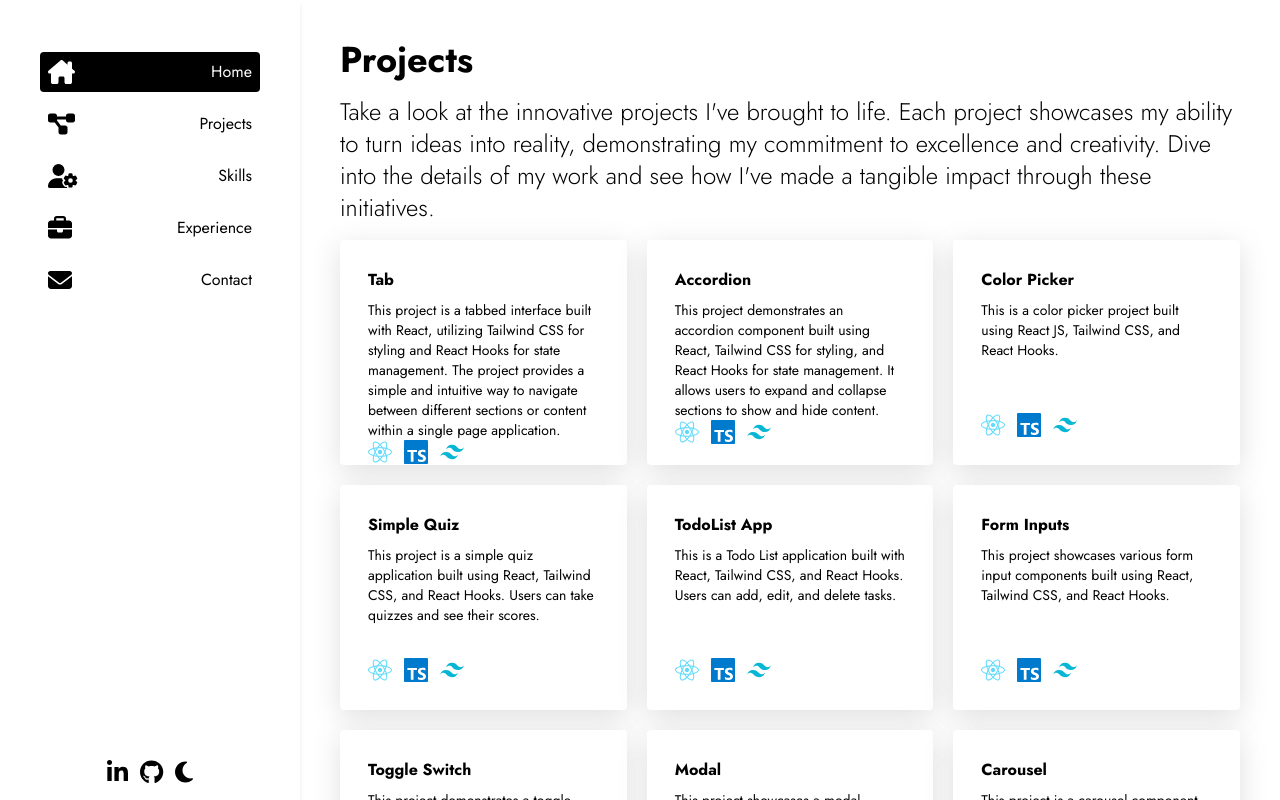
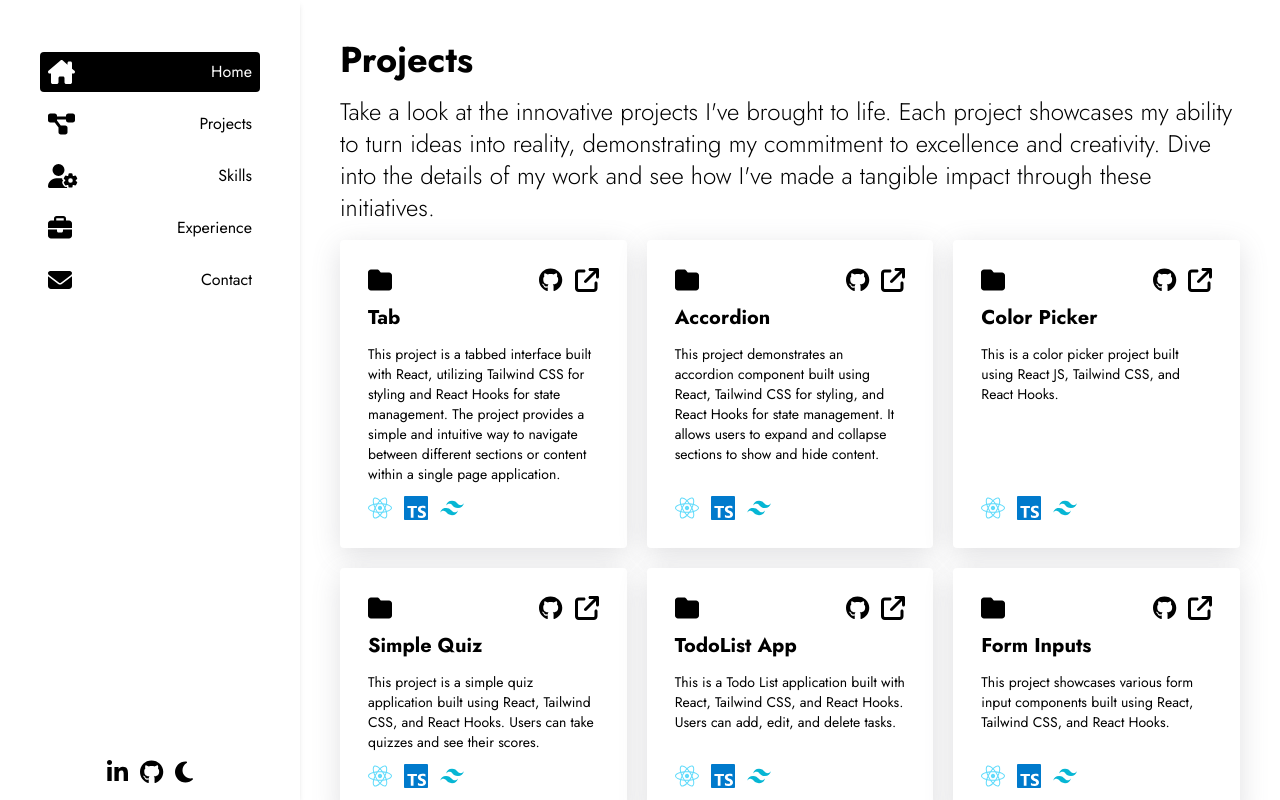
Before and after one commit to Mark-Alexis-Posadas/react-portfolio, a React (Vite) app: page /projects in a window 1280 px wide. Shown: the top 800 px of the page. Built offline with nearby package versions, Linux system fonts and the light colour scheme.

Commit message:
modify themes

```diff
--- a/src/components/ProjectsCardLayout/index.tsx
+++ b/src/components/ProjectsCardLayout/index.tsx
@@ -4,7 +4,12 @@ import { Link } from "react-router-dom";
 import { SiTypescript } from "react-icons/si";
 import { FaReact } from "react-icons/fa";
 import { RiTailwindCssFill } from "react-icons/ri";
-
+import { FontAwesomeIcon } from "@fortawesome/react-fontawesome";
+import {
+  faArrowUpRightFromSquare,
+  faFolder,
+} from "@fortawesome/free-solid-svg-icons";
+import { faGithub } from "@fortawesome/free-brands-svg-icons";
 export const projectsCardLayout: React.FC<ProjectsCardLayoutProps> = ({
   data,
   isDark,
@@ -14,15 +19,25 @@ export const projectsCardLayout: React.FC<ProjectsCardLayoutProps> = ({
       to={`/projects/${data.pageTitle.replace(/ /g, "")}`}
       className="h-full flex flex-col justify-between p-7"
     >
+      <header className="flex items-center justify-between">
+        <FontAwesomeIcon className="text-2xl" icon={faFolder} />
+        <div className="flex items-center gap-3">
+          <FontAwesomeIcon className="text-2xl" icon={faGithub} />
+          <FontAwesomeIcon
+            className="text-2xl"
+            icon={faArrowUpRightFromSquare}
+          />
+        </div>
+      </header>
       <h1
-        className={`font-bold mb-2 ${
+        className={`font-bold text-xl my-3 ${
           isDark ? "dark:text-white" : "dark:text-black"
         }`}
       >
         {data.pageTitle}
       </h1>
 
-      <p className="text-sm mb-auto">{data.description}</p>
+      <p className="text-sm mb-auto pb-3">{data.description}</p>
       <ul className="flex items-center gap-3">
         <FaReact className="text-2xl text-[#61DBFB]" />
         <SiTypescript className="text-2xl text-[#007acc]" />
--- a/src/components/Sidebar/index.tsx
+++ b/src/components/Sidebar/index.tsx
@@ -27,7 +27,7 @@ const Sidebar: React.FC<SidebarType> = ({
             <Link
               to={`/${data.text === "home" ? "" : data.text}`}
               className={`${
-                isDark && "dark:text-white"
+                isDark && "dark:text-[#999]"
               } w-full flex items-center justify-between p-2 my-3 md:rounded cursor-pointer  ${
                 index === active ? "text-white bg-black" : "text-black"
               }`}
@@ -54,7 +54,7 @@ const Sidebar: React.FC<SidebarType> = ({
                 <FontAwesomeIcon
                   icon={data.icon}
                   className={`${
-                    isDark ? "dark:text-white" : "dark:text-dark"
+                    isDark ? "dark:text-[#999]" : "dark:text-dark"
                   } text-2xl`}
                 />
               </a>
@@ -67,7 +67,7 @@ const Sidebar: React.FC<SidebarType> = ({
                 <FontAwesomeIcon
                   icon={data.icon}
                   className={`${
-                    isDark ? "dark:text-white" : "dark:text-dark"
+                    isDark ? "dark:text-[#999]" : "dark:text-dark"
                   } text-2xl`}
                 />
               </a>
@@ -79,7 +79,7 @@ const Sidebar: React.FC<SidebarType> = ({
             icon={isDark ? faSun : faMoon}
             onClick={toggleTheme}
             className={`${
-              isDark ? "dark:text-white" : "dark:text-dark"
+              isDark ? "dark:text-[#999]" : "dark:text-dark"
             } text-2xl cursor-pointer`}
           />
         </li>
--- a/src/pages/Contact/index.tsx
+++ b/src/pages/Contact/index.tsx
@@ -76,7 +76,7 @@ const Contact: React.FC<ContactTypes> = ({
           <button
             className={`${
               isDark
-                ? "dark:bg-white dark:text-black"
+                ? "dark:bg-[#999] dark:text-white"
                 : "dark:bg-black dark:text-white"
             } rounded p-3 w-full`}
             type="submit"
--- a/src/pages/Projects/index.tsx
+++ b/src/pages/Projects/index.tsx
@@ -23,7 +23,7 @@ const Projects: React.FC<ProjectsProps> = ({
         />
         <ul
           className="grid grid-cols-1 md:grid-cols-3  gap-5"
-          style={{ gridAutoRows: "225px" }}
+          // style={{ gridAutoRows: "225px" }}
         >
           {projectsData.map((data) => (
             <Card
```
